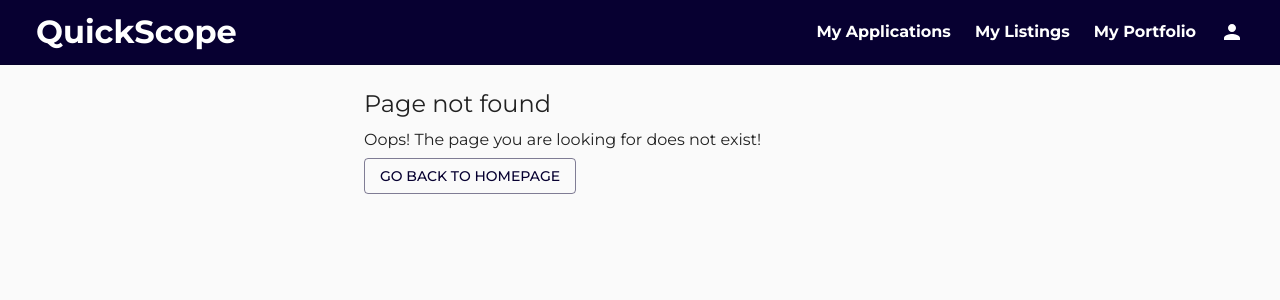
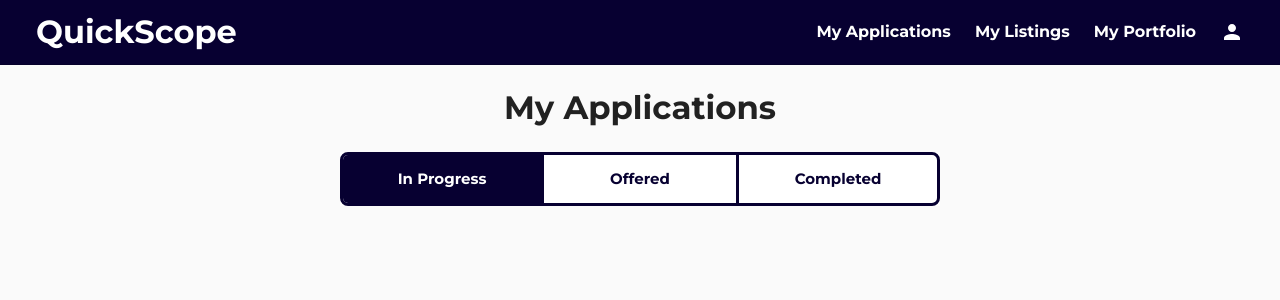
Before and after one commit to nelsontky/quickscope-frontend, a React (Create React App) app: page /applications in a window 1280 px wide. Before the commit this address had no page. Shown: the top 300 px of the page. Built offline with nearby package versions, Linux system fonts and the light colour scheme.

Commit message:
Create tabs

```diff
--- a/src/App.js
+++ b/src/App.js
@@ -11,6 +11,7 @@ import TopBar from "./components/TopBar";
 import ErrorBoundary from "./components/ErrorBoundary";
 
 // Pages
+import Applications from "./pages/Applications";
 import Home from "./pages/Home";
 import JobListing from "./pages/JobListing";
 import NotFound from "./pages/404";
@@ -32,11 +33,14 @@ function App() {
       <Container className={classes.root} fixed>
         <ErrorBoundary>
           <Switch>
+            <Route exact path="/jobs/:id">
+              <JobListing />
+            </Route>
             <Route exact path="/portfolio">
               <Portfolio />
             </Route>
-            <Route exact path="/jobs/:id">
-              <JobListing />
+            <Route exact path="/applications">
+              <Applications />
             </Route>
             <Route exact path="/">
               <Home />
--- /dev/null
+++ b/src/components/applications/FilledTabs.js
@@ -0,0 +1,68 @@
+import React from "react";
+import { makeStyles, withStyles } from "@material-ui/core/styles";
+import Tabs from "@material-ui/core/Tabs";
+import Tab from "@material-ui/core/Tab";
+import Typography from "@material-ui/core/Typography";
+import Container from "@material-ui/core/Container";
+
+const StyledTabs = withStyles((theme) => ({
+  indicator: {
+    display: "none",
+  },
+  flexContainer: {
+    justifyContent: "space-evenly",
+  },
+  root: {
+    borderStyle: "solid",
+    borderRadius: "8px",
+    borderColor: theme.palette.primary.main,
+  },
+}))((props) => <Tabs {...props} TabIndicatorProps={{ children: <span /> }} />);
+
+const StyledTab = withStyles((theme) => ({
+  root: {
+    textTransform: "none",
+    color: theme.palette.primary.main,
+    fontWeight: theme.typography.fontWeightBold,
+    fontSize: theme.typography.pxToRem(15),
+    width: "100%",
+    flexBasis: "calc(100% / 3)",
+  },
+  selected: {
+    color: theme.palette.common.white,
+    backgroundColor: theme.palette.primary.main,
+  },
+  textColorInherit: {
+    opacity: 1,
+  },
+}))((props) => <Tab component="div" disableRipple {...props} />);
+
+const useStyles = makeStyles((theme) => ({
+  root: {
+    backgroundColor: theme.palette.common.white,
+    padding: 0,
+  },
+  borderLeftRight: {
+    borderLeft: "solid " + theme.palette.primary.main,
+    borderRight: "solid " + theme.palette.primary.main,
+  },
+}));
+
+export default function FilledTabs({ index, setIndex }) {
+  const classes = useStyles();
+
+  return (
+    <Container maxWidth="sm" className={classes.root}>
+      <StyledTabs
+        value={index}
+        onChange={(e, value) => {
+          setIndex(value);
+        }}
+      >
+        <StyledTab label="In Progress" />
+        <StyledTab className={classes.borderLeftRight} label="Offered" />
+        <StyledTab label="Completed" />
+      </StyledTabs>
+    </Container>
+  );
+}
--- /dev/null
+++ b/src/pages/Applications.js
@@ -0,0 +1,70 @@
+import React, { useState } from "react";
+import { makeStyles } from "@material-ui/core/styles";
+
+// Material UI components
+import Box from "@material-ui/core/Box";
+import Collapse from "@material-ui/core/Collapse";
+import Grid from "@material-ui/core/Grid";
+import Typography from "@material-ui/core/Typography";
+import InputLabel from "@material-ui/core/InputLabel";
+import MenuItem from "@material-ui/core/MenuItem";
+import FormControl from "@material-ui/core/FormControl";
+import Select from "@material-ui/core/Select";
+
+// Custom components
+import FilledTabs from "../components/applications/FilledTabs";
+import FilterDropdown from "../components/FilterDropdown";
+import JobPreviewCard from "../components/JobPreviewCard";
+import SearchBar from "../components/SearchBar";
+import Tag from "../components/Tag";
+
+import { splitCamelCase } from "../utils/general-utils";
+import db from "../db.json";
+
+const searchFilters = db.filters;
+const jobs = db.jobs;
+
+const useStyles = makeStyles((theme) => ({
+  resultsContainer: {
+    marginTop: theme.spacing(1),
+  },
+  searchBar: {
+    maxWidth: "994px",
+    margin: "0 auto",
+  },
+  filterBar: {
+    backgroundColor: theme.palette.primary.main,
+    maxWidth: "994px",
+    margin: "0 auto",
+  },
+  headerText: {
+    fontWeight: theme.typography.fontWeightBold,
+    marginBottom: theme.spacing(3),
+  },
+  chipsContainer: {
+    marginTop: theme.spacing(2),
+    maxWidth: "994px",
+    margin: "0 auto",
+  },
+  sort: {
+    margin: theme.spacing(1),
+    minWidth: 155,
+  },
+}));
+
+export default function Applications() {
+  const classes = useStyles();
+
+  const [tabIndex, setTabIndex] = useState(0);
+
+  return (
+    <Box>
+      <Box textAlign="center">
+        <Typography className={classes.headerText} variant="h4">
+          My Applications
+        </Typography>
+      </Box>
+      <FilledTabs index={tabIndex} setIndex={setTabIndex} />
+    </Box>
+  );
+}
```
